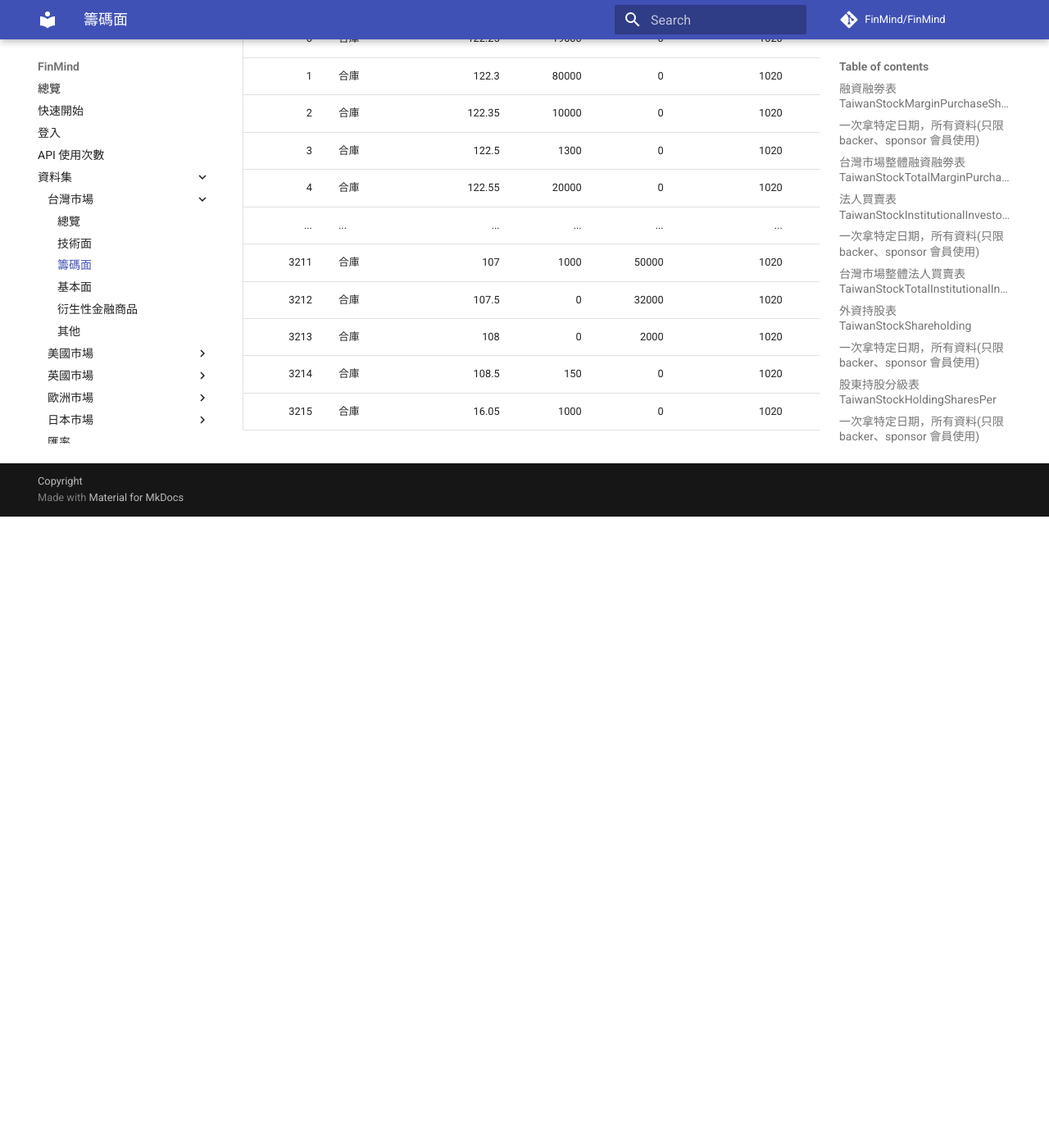
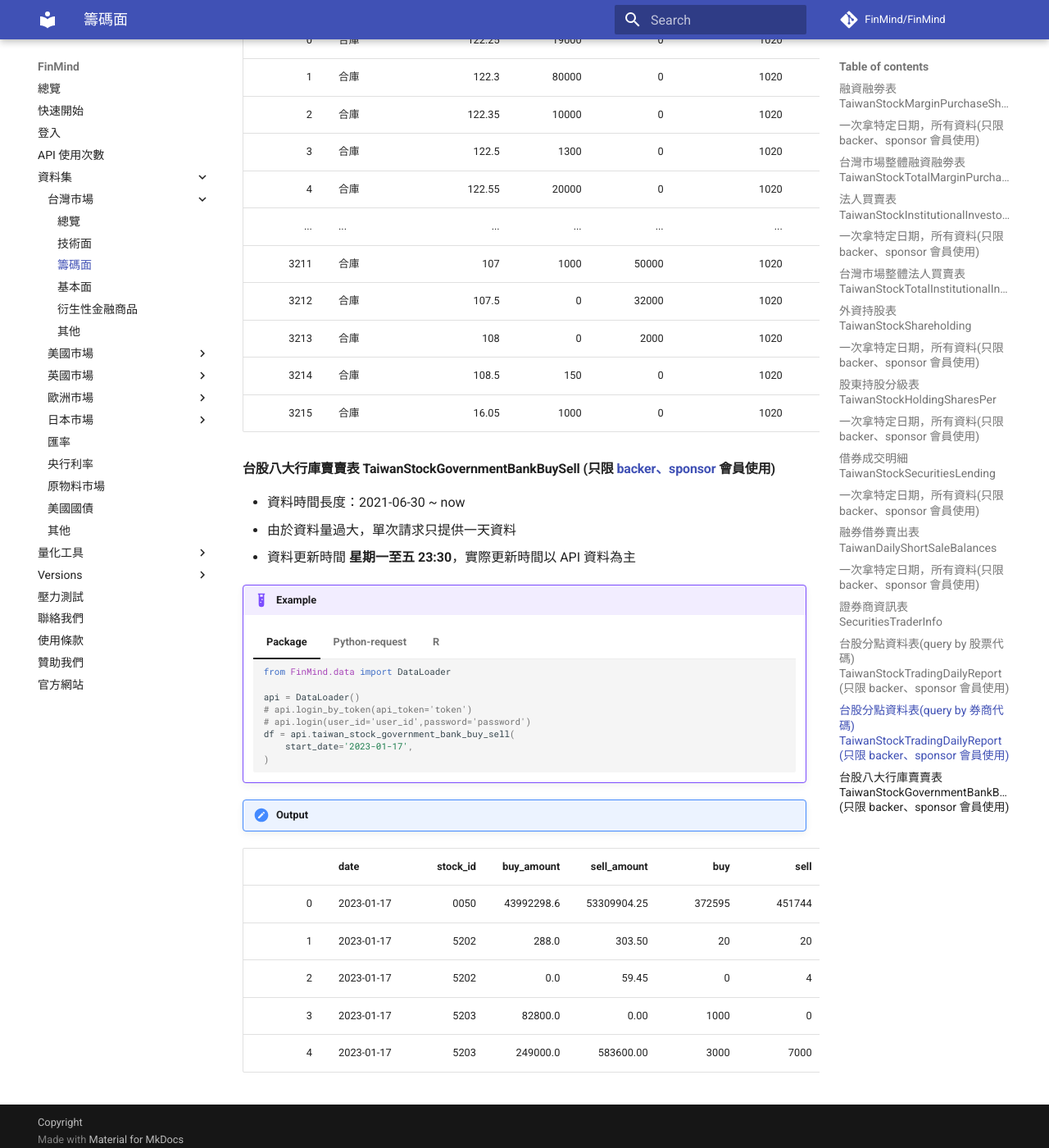
Before and after one commit to FinMind/FinMind-Doc, an MkDocs documentation site: the page built from docs/tutor/TaiwanMarket/Chip.md, in a window 1280 px wide and 1400 px high, scrolled down 13192 px. Shown: the whole window at 82% size. Built offline with MkDocs 1.6.1 and Material for MkDocs 9.7.7, drawn with Linux system fonts in a browser that asks for light colours; comment, search, counter and statistics services are not loaded; before the commit the page ends 13822 px from its top, so only the background shows below that; some of the changed text lies outside the part shown.

Commit message:
add: taiwanstockgovernmentbankbuysell dataset

````diff
--- a/docs/tutor/TaiwanMarket/Chip.md
+++ b/docs/tutor/TaiwanMarket/Chip.md
@@ -12,6 +12,7 @@
 - [證券商資訊表 SecuritiesTraderInfo](https://finmind.github.io/tutor/TaiwanMarket/Chip/#securitiestraderinfo)
 - [台股分點資料表(query by 股票代碼) TaiwanStockTradingDailyReport](https://finmind.github.io/tutor/TaiwanMarket/Chip/#query-by-taiwanstocktradingdailyreport-backersponsor)
 - [台股分點資料表(query by 券商代碼) TaiwanStockTradingDailyReport](https://finmind.github.io/tutor/TaiwanMarket/Chip/#query-by-taiwanstocktradingdailyreport-backersponsor_1)
+- [台股八大行庫賣賣表 TaiwanstockGovernmentBankBuySell](https://finmind.github.io/tutor/TaiwanMarket/Chip/#taiwanstockgovernmentbankbuysell-backersponsor)
 
 #### 融資融劵表 TaiwanStockMarginPurchaseShortSale
 
@@ -957,10 +958,9 @@
 
 
 #### 台股分點資料表(query by 股票代碼) TaiwanStockTradingDailyReport (只限 [backer、sponsor](https://finmindtrade.com/analysis/#/Sponsor/sponsor) 會員使用)
-資料時間長度：2021-06-30 ~ now
 
-(由於資料量過大，單次請求只提供一天資料)
-
+- 資料時間長度：2021-06-30 ~ now
+- 由於資料量過大，單次請求只提供一天資料)
 - 資料更新時間 **星期一至五 21:00**，實際更新時間以 API 資料為主
 
 !!! example
@@ -1013,10 +1013,9 @@
 |  4 | 合庫                |     512 |  1300 |  10000 |                   1020 |       2330 | 2022-06-16 |
 
 #### 台股分點資料表(query by 券商代碼) TaiwanStockTradingDailyReport (只限 [backer、sponsor](https://finmindtrade.com/analysis/#/Sponsor/sponsor) 會員使用)
-資料時間長度：2021-06-30 ~ now
 
-(由於資料量過大，單次請求只提供一天資料)
-
+- 資料時間長度：2021-06-30 ~ now
+- 由於資料量過大，單次請求只提供一天資料)
 - 資料更新時間 **星期一至五 21:00**，實際更新時間以 API 資料為主
 
 !!! example
@@ -1073,3 +1072,68 @@
 | 3213 | 合庫                |  108    |     0 |   2000 |                   1020 |       9958 | 2022-06-16 |
 | 3214 | 合庫                |  108.5  |   150 |      0 |                   1020 |       9958 | 2022-06-16 |
 | 3215 | 合庫                |   16.05 |  1000 |      0 |                   1020 |       9962 | 2022-06-16 |
+
+#### 台股八大行庫賣賣表 TaiwanStockGovernmentBankBuySell (只限 [backer、sponsor](https://finmindtrade.com/analysis/#/Sponsor/sponsor) 會員使用)
+
+- 資料時間長度：2021-06-30 ~ now
+- 由於資料量過大，單次請求只提供一天資料
+- 資料更新時間 **星期一至五 23:30**，實際更新時間以 API 資料為主
+
+!!! example
+    === "Package"
+        ```python
+        from FinMind.data import DataLoader
+
+        api = DataLoader()
+        # api.login_by_token(api_token='token')
+        # api.login(user_id='user_id',password='password')
+        df = api.taiwan_stock_government_bank_buy_sell(
+            start_date='2023-01-17',
+        )
+        ```
+    === "Python-request"
+        ```python
+        import requests
+        import pandas as pd
+        url = "https://api.finmindtrade.com/api/v4/data"
+        parameter = {
+            "dataset": "TaiwanStockGovernmentBankBuySell",
+            "start_date": "2023-01-17",
+            "token": "", # 參考登入，獲取金鑰
+        }
+        data = requests.get(url, params=parameter)
+        data = data.json()
+        data = pd.DataFrame(data['data'])
+        print(data.head())
+
+        ```
+    === "R"
+        ```R
+        library(httr)
+        library(data.table)
+        library(dplyr)
+        url = 'https://api.finmindtrade.com/api/v4/data'
+        response = httr::GET(
+        url = url,
+        query = list(
+            dataset="TaiwanStockGovernmentBankBuySell",
+            start_date= "2023-01-17",
+            token = "" # 參考登入，獲取金鑰
+        )
+        )
+        data = content(response)
+        df = data$data %>%
+        do.call('rbind',.) %>%
+        data.table
+        head(df)
+
+        ```
+
+!!! output
+|     |       date       | stock_id |  buy_amount  |  sell_amount  |  buy   |  sell  |  bank_name |
+|----:|:-----------------|---------:|-------------:|--------------:|-------:|-------:|-----------:|
+|  0  |    2023-01-17    |   0050   |  43992298.6  |  53309904.25  |372595  |451744  |      兆豐  |
+|  1  |    2023-01-17    |  5202    |       288.0  |       303.50  |    20  |    20  |      第一  |
+|  2  |    2023-01-17    |  5202    |         0.0  |        59.45  |     0  |     4  |      華南  |
+|  3  |    2023-01-17    |  5203    |     82800.0  |         0.00  |  1000  |     0  |      兆豐  |
+|  4  |    2023-01-17    |  5203    |    249000.0  |    583600.00  |  3000  |  7000  |      臺銀  |
````
Also changed, not shown: docs/tutor/TaiwanMarket/DataList.md (+1 -0 lines).
